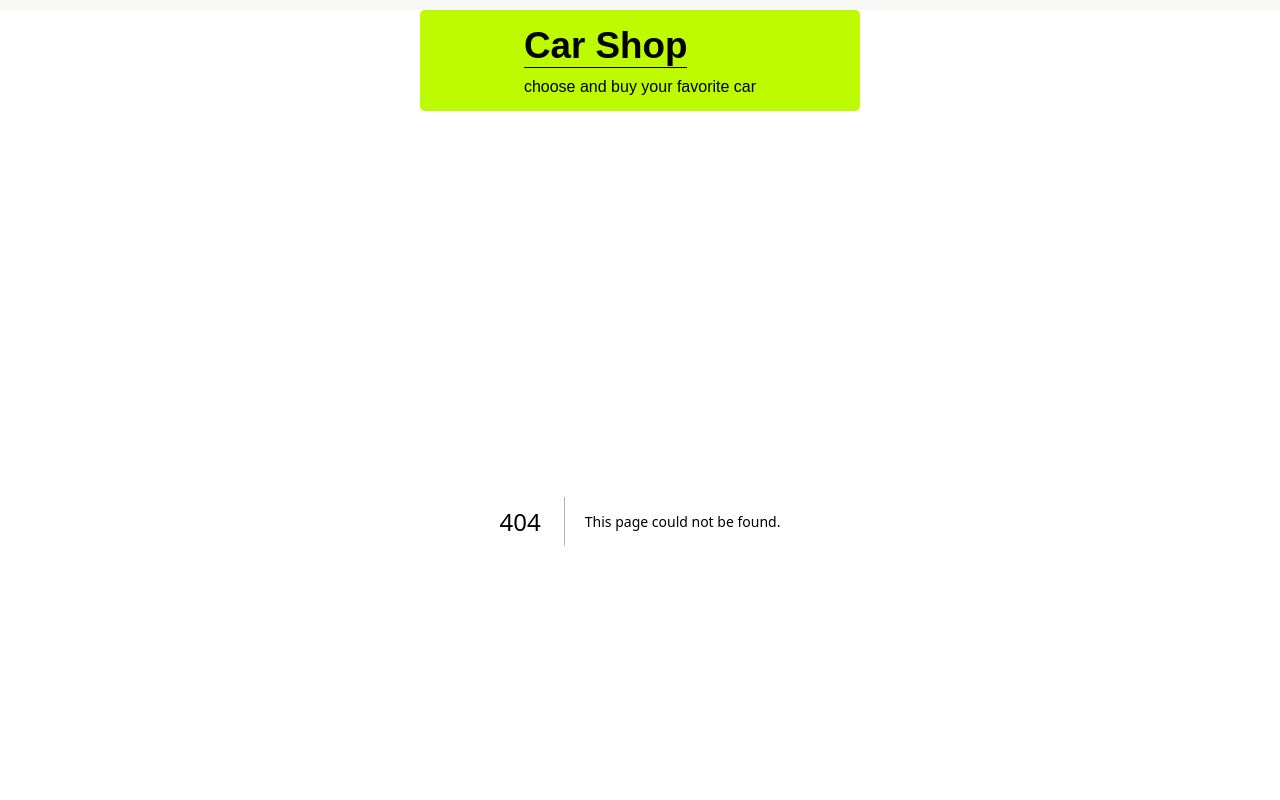
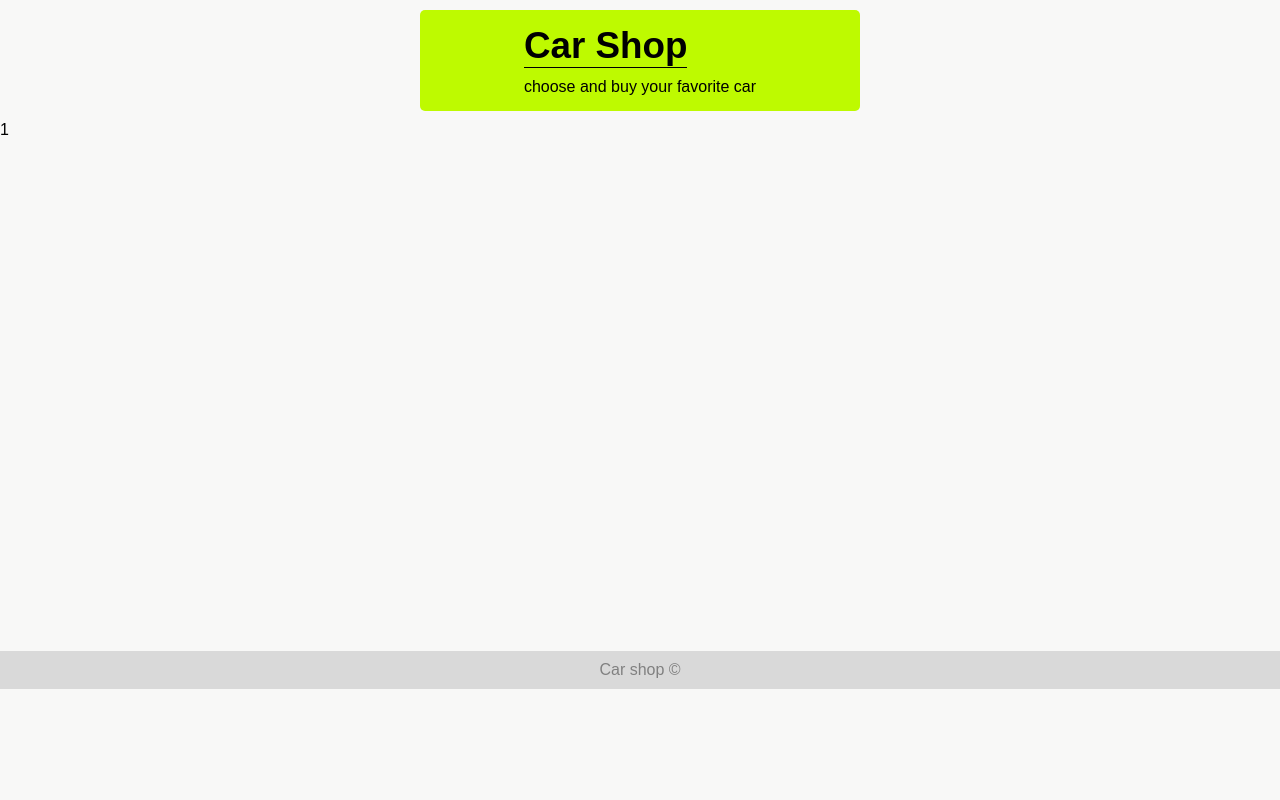
Before and after one commit to aqorbani/carshop, a Next.js app: page /categories/1 in a window 1280 px wide. Before the commit this address had no page. Shown: the top 800 px of the page. Built offline with nearby package versions, Linux system fonts and the light colour scheme.

Commit message:
create type category page

```diff
--- /dev/null
+++ b/pages/categories/[type].js
@@ -0,0 +1,7 @@
+import { useRouter } from "next/router";
+
+export default function Type() {
+  const router = useRouter();
+  const { type } = router.query;
+  return <div>{type}</div>;
+}
```
